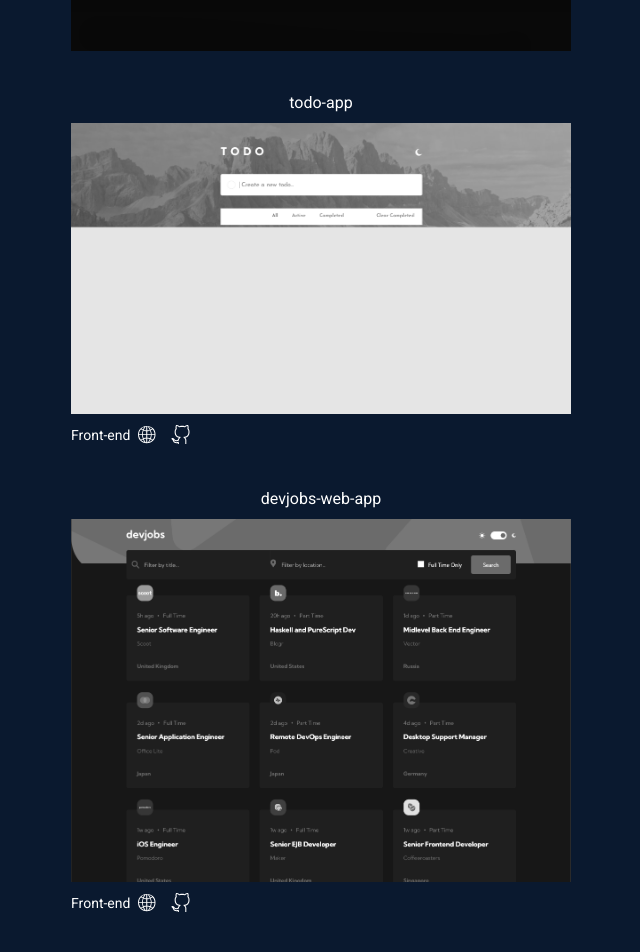
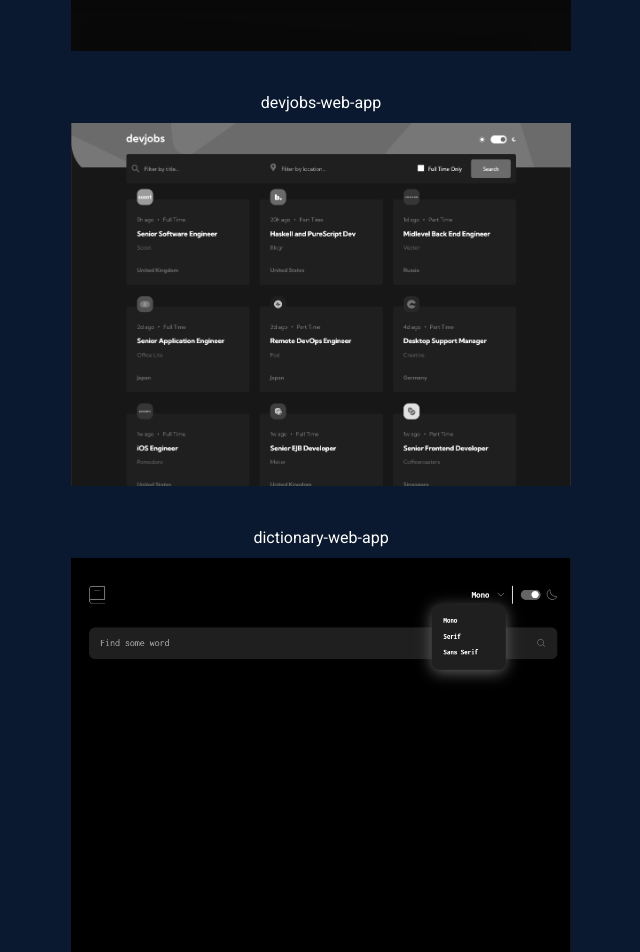
Before and after one commit to dlkokhta/My-Portfoglio, a Next.js app: page / in a window 1280 px wide. Shown: the part 2980-3932 px from the top of the page, without its empty margins (519-1159 px from the left). Built offline with nearby package versions, Linux system fonts and the light colour scheme.

Commit message:
dev-jobs-app add description

```diff
--- a/src/app/components/Projects.tsx
+++ b/src/app/components/Projects.tsx
@@ -138,7 +138,7 @@ const Projects = () => {
         ]}
       />
 
-      <div className="flex flex-col items-center ">
+      {/* <div className="flex flex-col items-center ">
         <h2 className="mb-2">todo-app</h2>
         <div className="pb-10 ">
           <a
@@ -162,33 +162,27 @@ const Projects = () => {
             />
           </div>
         </div>
-      </div>
+      </div> */}
 
-      <div className="flex flex-col items-center ">
-        <h2 className="mb-2">devjobs-web-app</h2>
-        <div className="pb-10 ">
-          <a
-            href="https://devjobs-web-app-three.vercel.app/"
-            target="_blank"
-            rel="noopener noreferrer"
-          >
-            <Image
-              src="/devjobs-web-app.png"
-              alt="devjobs-web-app image"
-              width={500}
-              height={500}
-              className="filter grayscale hover:filter-none transition-all duration-400 cursor-pointer hover:scale-105"
-            />
-          </a>
-          <div className="flex justify-between">
-            <ProjectSVG
-              title="Front-end"
-              pageLink="https://devjobs-web-app-three.vercel.app/"
-              githubLink="https://github.com/dlkokhta/devjobs-web-app"
-            />
-          </div>
-        </div>
-      </div>
+      <ProjectsDetails
+        projectName="devjobs-web-app"
+        projectImage="/devjobs-web-app.png"
+        projectDescription={[
+          "Allows users to search for jobs using filters like title, company, and location.",
+          "Displays job postings with details such as company name, role, location, and job type (e.g., full-time, part-time, remote).",
+          "Includes a toggle feature for switching between light and dark themes for better user experience across various lighting conditions.",
+          "Provides comprehensive information for each job posting, including job requirements, company description, and application instructions.",
+          " Ensures seamless user experience across devices, including mobile, tablet, and desktop",
+        ]}
+        projectTechnologies={["  React, Tailwind"]}
+        projectSVGs={[
+          {
+            title: "Front-end",
+            pageLink: "https://devjobs-web-app-three.vercel.app/",
+            githubLink: "https://github.com/dlkokhta/devjobs-web-app",
+          },
+        ]}
+      />
 
       <ProjectsDetails
         projectName="dictionary-web-app"
```
